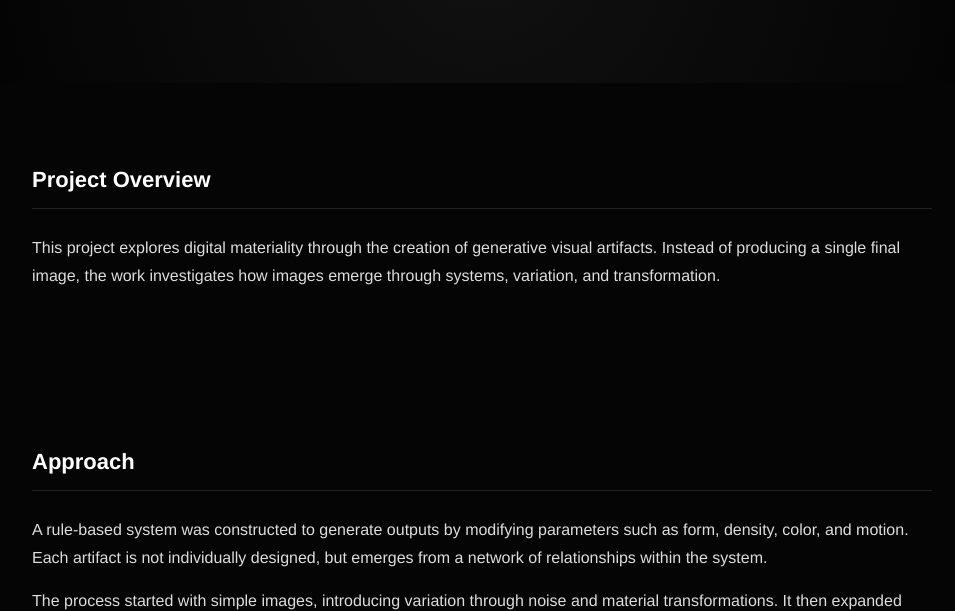
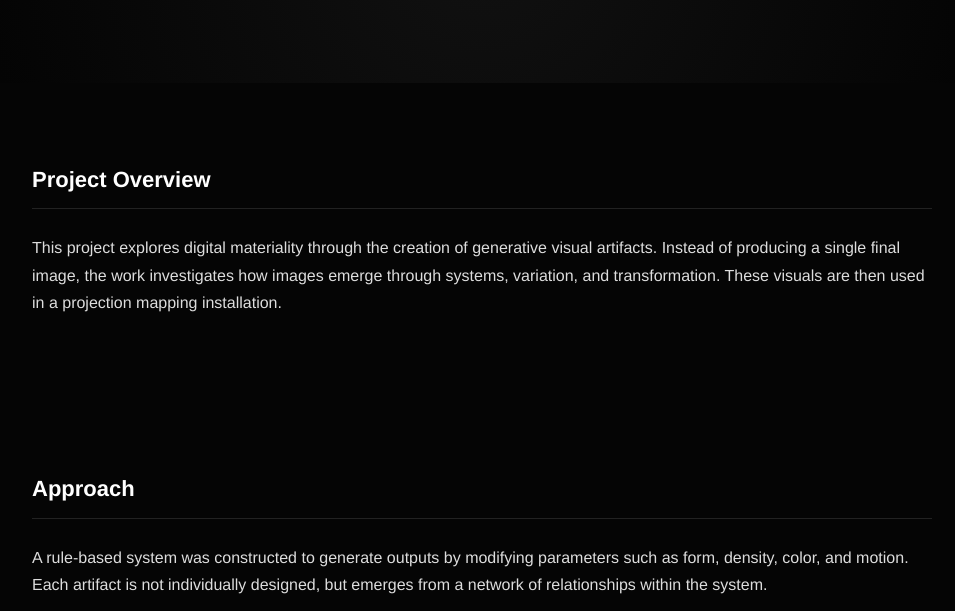
Before and after one commit to slee0307/ACCD-Spring2026, a plain HTML site: page TD/index.html in a window 1280 px wide. Shown: the part 201-812 px from the top of the page, without its empty margins (158-1113 px from the left). Drawn offline with Linux system fonts and the light colour scheme.

Commit message:
Update index.html

```diff
--- a/TD/index.html
+++ b/TD/index.html
@@ -244,7 +244,7 @@ p {
   <h2>Project Overview</h2>
   <p>
     This project explores digital materiality through the creation of generative visual artifacts.
-    Instead of producing a single final image, the work investigates how images emerge through systems, variation, and transformation.
+    Instead of producing a single final image, the work investigates how images emerge through systems, variation, and transformation. These visuals are then used in a projection mapping installation.
   </p>
 </section>
 
```
